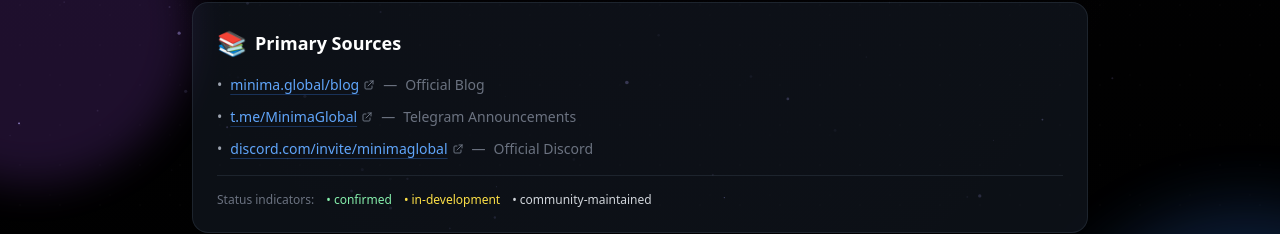
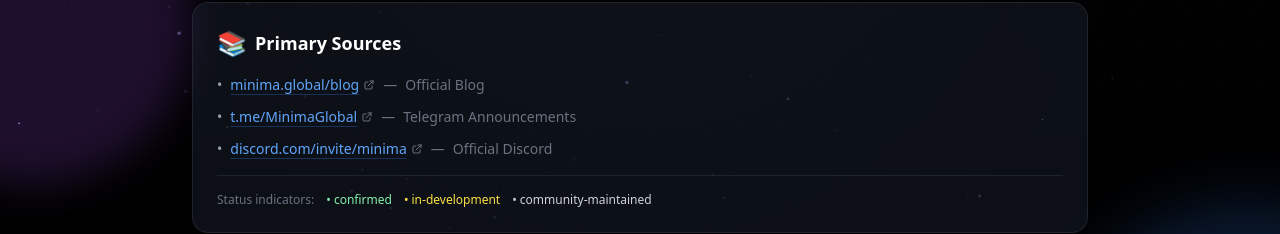
Before and after one commit to KuA1bo/minimaverse-site, a Next.js app: page /news in a window 1280 px wide. Shown: the part 335-569 px from the top of the page. Built offline with nearby package versions, Linux system fonts and the light colour scheme.

Commit message:
fix: update discord invite link

```diff
--- a/src/app/news/page.tsx
+++ b/src/app/news/page.tsx
@@ -169,10 +169,10 @@
             <li className="flex flex-col md:flex-row md:items-center gap-1 md:gap-2">
               <span className="hidden md:inline text-gray-400">•</span>
               <ExternalLink
-                href="https://discord.com/invite/minimaglobal"
+                href="https://discord.com/invite/minima"
                 className="text-blue-400 hover:text-purple-400 underline decoration-blue-500/30 hover:decoration-purple-500/60 underline-offset-4 transition-all duration-300"
               >
-                discord.com/invite/minimaglobal
+                discord.com/invite/minima
               </ExternalLink>
               <span className="hidden md:inline text-gray-500">—</span>
               <span className="text-gray-500 text-xs md:text-sm">Official Discord</span>
@@ -321,7 +321,7 @@
               <li className="flex flex-col md:flex-row md:items-center gap-1 md:gap-2 relative">
                 <span className="hidden md:inline text-gray-400">•</span>
                 <ExternalLink
-                  href="https://discord.com/invite/minimaglobal"
+                  href="https://discord.com/invite/minima"
                   className="text-blue-400 hover:text-purple-400 underline decoration-blue-500/30 hover:decoration-purple-500/60 underline-offset-4 transition-all duration-300"
                 >
                   Official Discord
```
